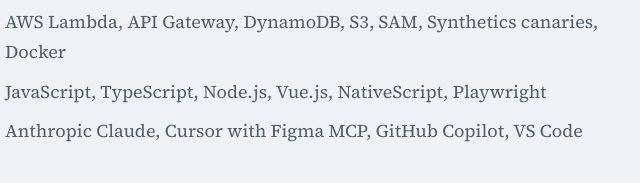
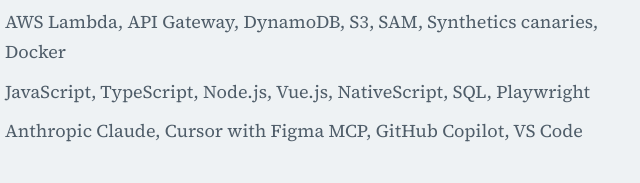
Before and after one commit to uncleash/uncleash.github.io, a plain HTML site: page index.html in a window 1280 px wide. Shown: the part 2707-2890 px from the top of the page, 399-1039 px from the left. Drawn offline with nearby package versions, Linux system fonts and the light colour scheme.

Commit message:
Add SQL to development technologies list

```diff
--- a/index.html
+++ b/index.html
@@ -184,7 +184,7 @@ footer{margin-top:64px;padding:32px 0 48px;border-top:1px solid var(--line);colo
     <dl>
       <dt>Platforms</dt><dd>Genesys Cloud, Genesys Engage, Architect, Dialog Engine, Google Dialogflow</dd>
       <dt>Cloud</dt><dd>AWS Lambda, API Gateway, DynamoDB, S3, SAM, Synthetics canaries, Docker</dd>
-      <dt>Development</dt><dd>JavaScript, TypeScript, Node.js, Vue.js, NativeScript, Playwright</dd>
+      <dt>Development</dt><dd>JavaScript, TypeScript, Node.js, Vue.js, NativeScript, SQL, Playwright</dd>
       <dt>AI tooling</dt><dd>Anthropic Claude, Cursor with Figma MCP, GitHub Copilot, VS Code</dd>
     </dl>
   </section>
```
